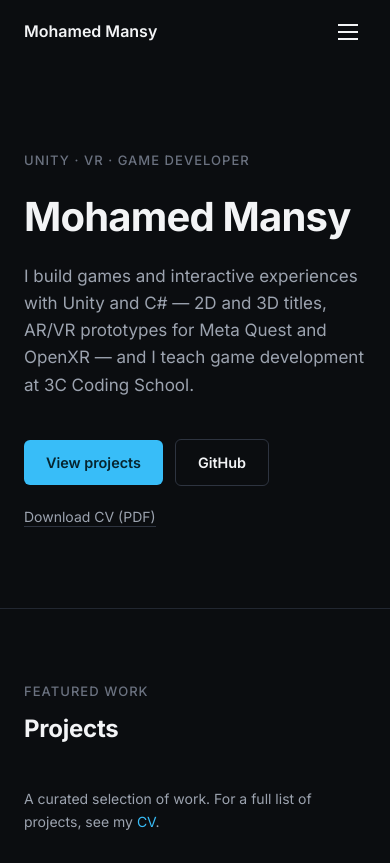
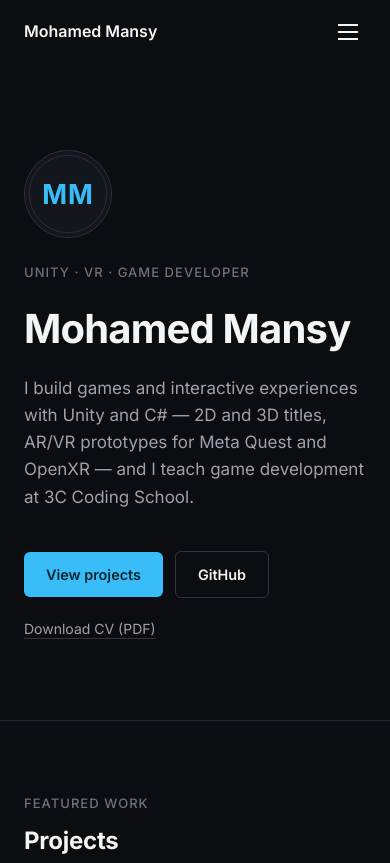
Before and after one commit to mohammadmansy/portfolio, a plain HTML site: page index.html in a window 390 px wide. Shown: the top 863 px of the page. Drawn offline with Linux system fonts and the light colour scheme.

Commit message:
Add hero avatar with replaceable image; point CV links to cv/CV.pdf

```diff
--- a/index.html
+++ b/index.html
@@ -31,6 +31,9 @@
 
   <section class="hero" id="home">
     <div class="container">
+      <div class="hero-avatar">
+        <img src="assets/avatar.jpg" alt="Portrait of Mohamed Mansy" onerror="this.onerror=null;this.src='assets/avatar.svg';" />
+      </div>
       <p class="hero-eyebrow">Unity &middot; VR &middot; Game Developer</p>
       <h1 class="hero-name">Mohamed Mansy</h1>
       <p class="hero-lead">
@@ -42,7 +45,7 @@
         <a href="https://github.com/mohammadmansy" target="_blank" rel="noopener noreferrer" class="btn btn-outline">GitHub</a>
       </div>
       <p class="hero-cv">
-        <a href="cv/Mohamed_Mansy_FlowCV_Resume_2026-08-16.pdf" download>Download CV (PDF)</a>
+        <a href="cv/CV.pdf" download>Download CV (PDF)</a>
       </p>
     </div>
   </section>
@@ -56,7 +59,7 @@
 
       <p class="projects-note">
         A curated selection of work. For a full list of projects, see my
-        <a href="cv/Mohamed_Mansy_FlowCV_Resume_2026-08-16.pdf" download>CV</a>.
+        <a href="cv/CV.pdf" download>CV</a>.
       </p>
 
       <div class="projects-list">
--- a/style.css
+++ b/style.css
@@ -181,6 +181,22 @@ section[id] {
 /* ---------- Hero ---------- */
 .hero {
   padding: 200px 0 120px;
+}
+
+.hero-avatar {
+  width: 104px;
+  height: 104px;
+  margin-bottom: 32px;
+  border: 1px solid var(--border-strong);
+  border-radius: 50%;
+  overflow: hidden;
+}
+
+.hero-avatar img {
+  width: 100%;
+  height: 100%;
+  object-fit: cover;
+  border-radius: 50%;
 }
 
 .hero-eyebrow {
@@ -777,6 +793,12 @@ section {
     padding: 150px 0 80px;
   }
 
+  .hero-avatar {
+    width: 88px;
+    height: 88px;
+    margin-bottom: 24px;
+  }
+
   section {
     padding: 72px 0;
   }
```
Also changed, not shown: assets/avatar.svg (added), 2 other files.
